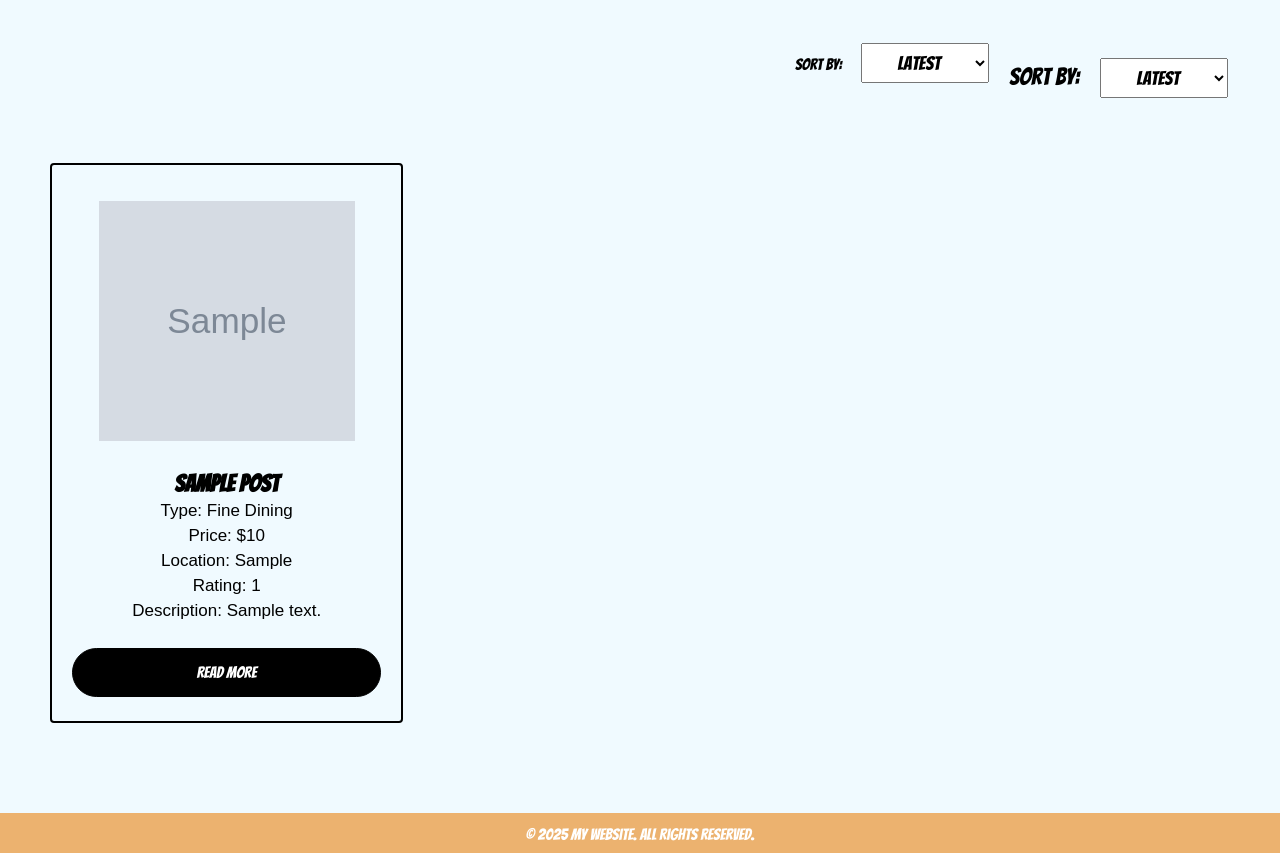
After one commit to LancerHihi/Gourmet, a PHP site: page /pages/posts.php in a window 1280 px wide. The commit adds this page. Shown: the part 93-946 px from the top of the page. Run offline with PHP 8.4, Linux system fonts and the light colour scheme; tables that the repository leaves empty hold one stand-in row (values such as "Sample post"); grey boxes marked "Sample" are stand-in pictures; some libraries are stand-ins or nearby versions.

Commit message:
Add files via upload

```diff
--- a/Lab_web/index.php
+++ b/Lab_web/index.php
@@ -28,10 +28,10 @@ $page = isset($_GET['page']) ? $_GET['page'] : 'home';
 
 switch ($page) {
     case 'home':
-        require_once __DIR__ . '/pages/test.php';
+        require_once __DIR__ . '/pages/home.php';
         break;
     case 'posts':
-        require_once __DIR__ . '/pages/test.php';
+        require_once __DIR__ . '/pages/posts.php';
         break;
     default:
         echo "404 Page Not Found";
--- /dev/null
+++ b/Lab_web/pages/posts.php
@@ -0,0 +1,244 @@
+<?php
+  // Connect to DB
+  $conn = mysqli_connect('localhost', 'thanh', 'bavui4444', 'GOURMET');
+
+  if (!$conn) {
+    die('Connection error: ' . mysqli_connect_error());
+  }
+
+  // Default sorting
+  $sort_option = isset($_GET['sort']) ? $_GET['sort'] : 'latest';
+  $order_by = '';
+
+  switch ($sort_option) {
+    case 'a-z':
+      $order_by = 'Postname ASC';
+      break;
+    case 'z-a':
+      $order_by = 'Postname DESC';
+      break;
+    case 'latest':
+      $order_by = 'Post.Post_datetime DESC';
+      break;
+    case 'oldest':
+      $order_by = 'Post.Post_datetime ASC';
+      break;
+    case 'price':
+      $order_by = 'Price ASC';
+      break;
+    case 'rating':
+      $order_by = 'Rating DESC';
+      break;
+    default:
+      $order_by = 'Post.Post_datetime DESC';
+  }
+
+  // Pagination setup
+  $items_per_page = 12;
+  $current_page = isset($_GET['p']) ? (int)$_GET['p'] : 1;
+  if ($current_page < 1) $current_page = 1;
+  $offset = ($current_page - 1) * $items_per_page;
+
+  // Query with sorting and pagination
+  $sql = "SELECT * FROM Post JOIN Restaurent ON Post.Restaurent_ID = Restaurent.ID ORDER BY $order_by LIMIT $items_per_page OFFSET $offset";
+  $result = mysqli_query($conn, $sql);
+  $posts = mysqli_fetch_all($result, MYSQLI_ASSOC);
+  mysqli_free_result($result);
+
+  // Get total number of posts for pagination
+  $count_sql = "SELECT COUNT(*) AS total FROM Post";
+  $count_result = mysqli_query($conn, $count_sql);
+  $total_items = mysqli_fetch_assoc($count_result)['total'];
+  $total_pages = ceil($total_items / $items_per_page);
+  mysqli_close($conn);
+?>
+
+<!DOCTYPE html>
+<html lang="en">
+<head>
+<meta charset="UTF-8">
+  <meta name="viewport" content="width=device-width, initial-scale=1.0">
+  <link rel="stylesheet" href="<?= BASE_URL ?>style/services2.css">
+  <link rel="stylesheet" href="<?= BASE_URL ?>style/cards.css">
+  <link rel="stylesheet" href="<?= BASE_URL ?>style/filter.css">
+  <!-- <script src="https://kit.fontawesome.com/fdab99180b.js" crossorigin="anonymous"></script> -->
+  <link rel="preconnect" href="https://fonts.googleapis.com">
+  <link rel="preconnect" href="https://fonts.gstatic.com" crossorigin>
+  <link href="https://fonts.googleapis.com/css2?family=Bangers&display=swap" rel="stylesheet">
+  <script src="https://kit.fontawesome.com/fdab99180b.js" crossorigin="anonymous"></script>
+  <script src="https://code.jquery.com/jquery-3.6.0.min.js"></script>
+  <script src="<?= BASE_URL ?>script/services2.js" defer></script>
+  <title>Posts</title>
+  <style>
+    .page-link{
+      color: black;
+      padding: .5rem 1rem;
+      margin: 0rem 1rem;
+    }
+    .pagination{
+      display: flex;
+    align-items: center;
+    justify-content: center;
+    text-align: center;
+    margin: 20px;
+    font-size: 1.5rem;
+    max-width: 15rem;
+    width: fit-content;
+    min-width: 5rem;
+    }
+  </style>
+</head>
+<body>
+
+<header>
+    <nav class="nav">
+      <i class="fa-solid fa-bars navOpenBtn"></i>
+      <a href="#" class="logo" id="logo-img"> <img src="<?= BASE_URL ?>/image/output.jpg" alt=""> Gourmet</a>
+      <ul class="nav-links">
+        <i class="fa-solid fa-circle-xmark navCloseBtn"></i>
+        <li><a href="index.php">Home</a></li>
+        <li><a href="index.php?page=posts">Posts</a></li>
+        <li><a href="#">Food</a></li>
+        <li><a href="#">Suggests</a></li>
+        <li><a href="#">Help</a></li>
+      </ul>
+      <i class="fa-solid fa-magnifying-glass search-icon" id="searchIcon"></i>
+      <div class="search-box">
+        <i class="fa-solid fa-magnifying-glass search-icon"></i>
+        <input type="text" placeholder="Search here...">
+      </div>
+    </nav>
+  </header>
+
+  <main>
+    <div class="filter">
+    <div class="filter-columns" >
+        <label for="sort">Sort by: </label>
+        <select id="sort" onchange="applySort()" style="font-size: 1.2rem; width: 8rem; height: max-content; padding: 0.5rem 0rem; text-align: center;margin-left: 1rem;">
+          <option value="latest" <?= $sort_option == 'latest' ? 'selected' : '' ?>>Latest</option>
+          <option value="oldest" <?= $sort_option == 'oldest' ? 'selected' : '' ?>>Oldest</option>
+          <option value="a-z" <?= $sort_option == 'a-z' ? 'selected' : '' ?>>A to Z</option>
+          <option value="z-a" <?= $sort_option == 'z-a' ? 'selected' : '' ?>>Z to A</option>
+          <option value="price" <?= $sort_option == 'price' ? 'selected' : '' ?>>Price</option>
+          <option value="rating" <?= $sort_option == 'rating' ? 'selected' : '' ?>>Rating</option>
+        </select>
+      </div>
+      <div class="filter-options" >
+        <label for="sort">Sort by: </label>
+        <select id="sort" onchange="applySort()" style="font-size: 1.2rem; width: 8rem; height: max-content; padding: 0.5rem 0rem; text-align: center;margin-left: 1rem;">
+          <option value="latest" <?= $sort_option == 'latest' ? 'selected' : '' ?>>Latest</option>
+          <option value="oldest" <?= $sort_option == 'oldest' ? 'selected' : '' ?>>Oldest</option>
+          <option value="a-z" <?= $sort_option == 'a-z' ? 'selected' : '' ?>>A to Z</option>
+          <option value="z-a" <?= $sort_option == 'z-a' ? 'selected' : '' ?>>Z to A</option>
+          <option value="price" <?= $sort_option == 'price' ? 'selected' : '' ?>>Price</option>
+          <option value="rating" <?= $sort_option == 'rating' ? 'selected' : '' ?>>Rating</option>
+        </select>
+      </div>
+    </div>
+
+  <div class="cards">
+    <div class="services">
+      <?php foreach ($posts as $post) { ?>
+        <div class="content content-1">
+          <div class="fa-solid">
+          <img src="<?= htmlspecialchars($post['Image']); ?>" alt="" />
+          </div>
+          <h2><?= htmlspecialchars($post['Postname']); ?></h2>
+          <p id="type_res">Type: <?= htmlspecialchars($post['Restaurent_type']); ?></p>
+          <p id="price">Price: $<?= htmlspecialchars($post['Price']); ?></p>
+          <p id="location_res">Location: <?= htmlspecialchars($post['Location']); ?></p>
+          <p id="rating">Rating: <?= htmlspecialchars($post['Rating']); ?></p>
+          <p id="brief">Description: <?= strlen($post['Description']) > 19 ? substr($post['Description'], 0, 19) . '...' : $post['Description']; ?></p>
+          <a href="#">Read More</a>
+        </div>
+      <?php } ?>
+    </div>
+  </div>
+
+  <div style="display: flex; justify-content: center; align-items: center;">
+  <div class="pagination">
+    <?php if ($total_pages > 1) { ?>
+
+      <!-- Previous Button -->
+      <?php if ($current_page > 1) { ?>
+        <a href="index.php?page=posts&sort=<?= $sort_option; ?>&p=<?= $current_page - 1; ?>" class="page-link">Previous</a>
+      <?php } ?>
+
+      <!-- Previous Page (if exists) -->
+      <?php if ($current_page > 1) { ?>
+        <a href="index.php?page=posts&sort=<?= $sort_option; ?>&p=<?= $current_page - 1; ?>" class="page-link"><?= $current_page - 1; ?></a>
+      <?php } ?>
+
+      <!-- Current Page -->
+      <a href="index.php?page=posts&sort=<?= $sort_option; ?>&p=<?= $current_page; ?>" class="page-link active"><?= $current_page; ?></a>
+
+      <!-- Next Page (if exists) -->
+      <?php if ($current_page < $total_pages) { ?>
+        <a href="index.php?page=posts&sort=<?= $sort_option; ?>&p=<?= $current_page + 1; ?>" class="page-link"><?= $current_page + 1; ?></a>
+      <?php } ?>
+
+      <!-- Next Button -->
+      <?php if ($current_page < $total_pages) { ?>
+        <a href="index.php?page=posts&sort=<?= $sort_option; ?>&p=<?= $current_page + 1; ?>" class="page-link">Next</a>
+      <?php } ?>
+
+    <?php } ?>
+  </div>
+</div>
+
+<style>
+  .pagination {
+    gap: 8px;
+  }
+  .page-link {
+    padding: 10px;
+    text-decoration: none;
+    background: #ddd;
+    border-radius: 5px;
+    transition: background 0.3s;
+  }
+  .page-link.active {
+    background: #4CAF50;
+    color: white;
+    font-weight: bold;
+  }
+  .page-link:hover {
+    background: #aaa;
+  }
+</style>
+
+
+  </div>
+
+
+  </main>
+  <footer>
+    <p>&copy; 2025 My Website. All Rights Reserved.</p>
+  </footer>
+
+  <script>
+    // function applySort() {
+    //   let sortValue = document.getElementById('sort').value;
+    //   let urlParams = new URLSearchParams(window.location.search);
+    //   urlParams.set('sort', sortValue);
+    //   urlParams.set('page', '1'); // Reset to first page on sort change
+    //   window.location.search = urlParams.toString();
+    // }
+
+    function applySort() {
+      let sortValue = document.getElementById('sort').value;
+      let urlParams = new URLSearchParams(window.location.search);
+
+      urlParams.set('sort', sortValue);
+      urlParams.set('p', '1'); // Reset to first page on sort change
+
+      if (!urlParams.has('page')) {
+        urlParams.set('page', 'posts'); // Ensure `page=posts` remains in the URL
+      }
+      console.log(urlParams.toString());
+      window.location.search = urlParams.toString();
+    }
+
+  </script>
+</body>
+</html>
--- /dev/null
+++ b/Lab_web/style/filter.css
@@ -0,0 +1,11 @@
+.filter {
+  display: flex;
+  justify-content: flex-end; /* Pushes content to the right */
+  padding-right: 2rem; /* Optional: Adjust spacing from the right */
+}
+
+
+.filter-options{
+  padding: 15px 20px;
+  font-size: 1.5rem;
+}
--- a/Lab_web/style/services2.css
+++ b/Lab_web/style/services2.css
@@ -22,7 +22,7 @@ header{
   top:0;
   left: 0;
   width: 100%;
-  padding: 15px 200px;
+  padding: 0 200px;
   /* background: #4a98f7; */
   background: #ecb26f;
   box-shadow: 0 4px 10px rgba(0, 0, 0, 0.1);
@@ -142,7 +142,8 @@ main{
 
 @media (max-width: 1160px){
   .nav{
-    padding: 15px 50px;
+    /* padding: 15px 50px; */
+    padding: 0px 50px;
   }
   .nav .search-box{
     right: 100px;
@@ -161,7 +162,8 @@ main{
     display: block;
   }
   .nav {
-    padding: 15px 20px;
+    /* padding: 15px 20px; */
+    padding: 0px 20px;
   }
   .nav .nav-links{
     position: fixed;
```
Also changed, not shown: Lab_web/database/gourmet.sql (added, +47 -0 lines), Lab_web/database/gourmet_data.sql (added, +48 -0 lines), Lab_web/pages/home.php (added, +76 -0 lines), Lab_web/pages/posts.html (added, +134 -0 lines).
